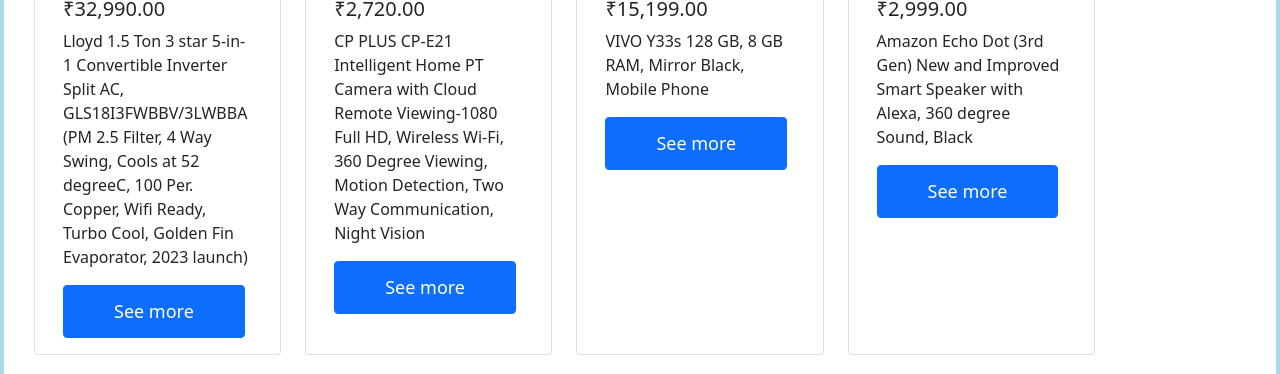
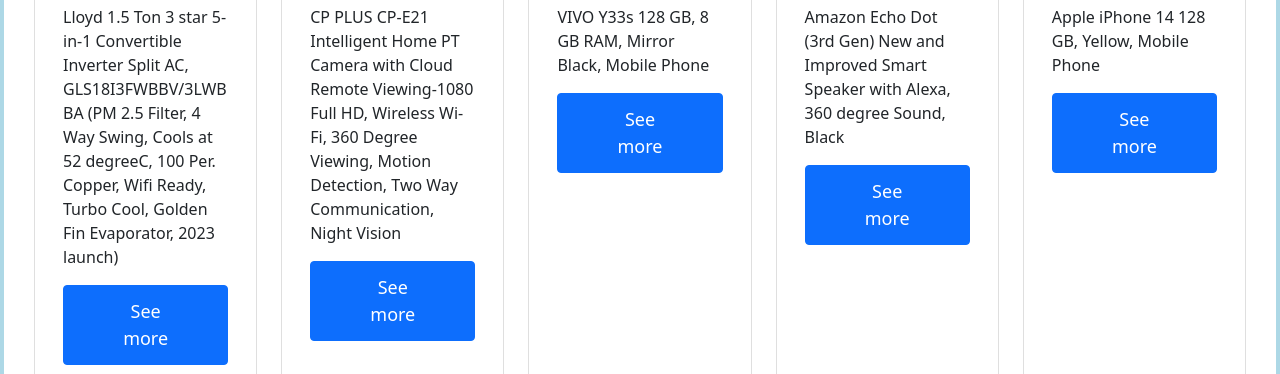
Before and after one commit to LakshmanMedapati/sprint1, a plain HTML site: page products.html in a window 1280 px wide. Shown: the part 430-804 px from the top of the page. Drawn offline with nearby package versions, Linux system fonts and the light colour scheme.

Commit message:
Update products.html

```diff
--- a/products.html
+++ b/products.html
@@ -61,7 +61,7 @@
                     <h2>Electronics</h2>
                 </strong></div>
             <div class="row">
-                <div class="card">
+                <div class="card col">
                                     <img src="./images\lloyd-1-5-ton-3-star-5-in-1-convertible-inverter-split-ac-gls18i3fwbbv-pm-2-5-filter-4-way-swing-cools-at-52-degree-c-100-copper-wifi-ready-turbo-cool-golden-fin-evaporator-digital.avif"
                                         class="card-img-top" alt="...">
                                     <div class="card-body">
@@ -72,7 +72,7 @@
                                         <a href="#" class="btn btn-primary">See more</a>
                                     </div>
                                 </div>
-                                <div class="card">
+                                <div class="card col">
                                     <img src="./images\cp-plus-cp-v21a-security-camera-digital-o492796766-p595399615-0-202211172057.avif"
                                         class="card-img-top" alt="...">
                                     <div class="card-body">
@@ -83,7 +83,7 @@
                                         <a href="#" class="btn btn-primary">See more</a>
                                     </div>
                                 </div>
-                                <div class="card">
+                                <div class="card col">
                                     <img src="./images\vivo-y33s-128-gb-8-gb-ram-mirror-black-smartphone-digital-o491997458-p590705141-0-202203090435.avif"
                                         class="card-img-top" alt="...">
                                     <div class="card-body">
@@ -92,7 +92,7 @@
                                         <a href="#" class="btn btn-primary">See more</a>
                                     </div>
                                 </div>
-                                <div class="card">
+                                <div class="card col">
                                     <img src="./images\amazon-echo-dot-3rd-gen-new-and-improved-smart-speaker-with-alexa-black-digital-o491431035-p590036349-0-202009260316.avif"
                                         class="card-img-top" alt="...">
                                     <div class="card-body">
@@ -102,7 +102,7 @@
                                         <a href="#" class="btn btn-primary">See more</a>
                                     </div>
                                 </div>
-                                <div class="card">
+                                <div class="card col">
                                     <img src="./images\apple-iphone-14-128-gb-yellow-mobile-phone-digital-o493665804-p599204060-0-202303101603.avif"
                                         class="card-img-top" alt="...">
                                     <div class="card-body">
```
